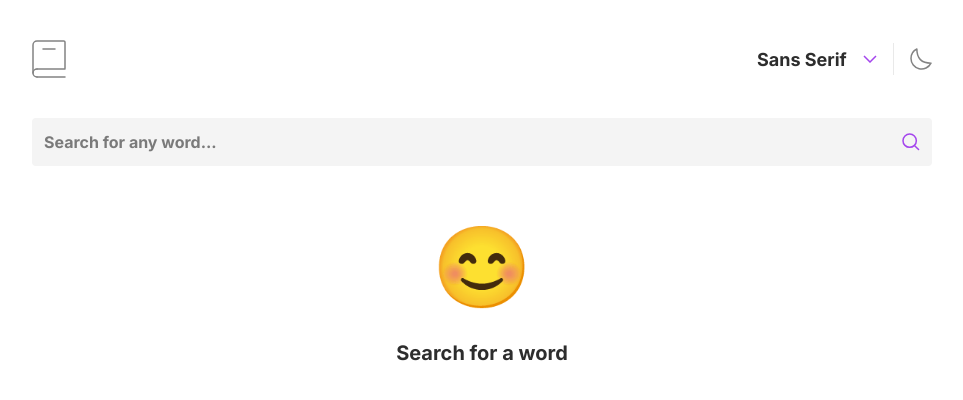
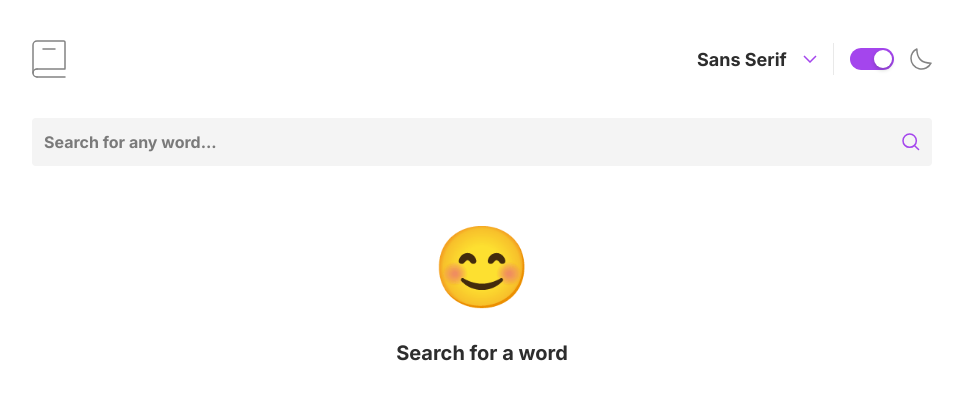
Before and after one commit to OIDemi/dictionary-web-app, a React (Vite) app: page / in a window 1280 px wide. Shown: the top 400 px of the page, without its empty margins (158-1121 px from the left). Built offline with nearby package versions, Linux system fonts and the light colour scheme.

Commit message:
switch for light/dark mode

```diff
--- a/package.json
+++ b/package.json
@@ -11,6 +11,7 @@
   },
   "dependencies": {
     "@tailwindcss/vite": "^4.1.11",
+    "antd": "^5.26.3",
     "react": "^19.1.0",
     "react-dom": "^19.1.0",
     "tailwindcss": "^4.1.11"
--- a/src/Components/Form.jsx
+++ b/src/Components/Form.jsx
@@ -5,6 +5,7 @@ export const Form = ({ text, setText }) => {
   const [focus, setFocus] = useState(false);
   return (
     <form
+      onSubmit={(e) => e.preventDefault()}
       className={`container flex items-center bg-light-gray p-3 rounded-sm ${
         focus ? " outline-purple outline-2" : ""
       }`}
--- a/src/Components/Navbar.jsx
+++ b/src/Components/Navbar.jsx
@@ -3,14 +3,26 @@ import Logo from "../assets/logo.svg";
 import VerticalLine from "../assets/vertical-line.svg?react";
 import Moon from "../assets/icon-moon.svg?react";
 import DownArrow from "../assets/icon-arrow-down.svg?react";
+import { ConfigProvider, Switch } from "antd";
 export const Navbar = () => {
   const [selectedFont, setSelectedFont] = useState("sans-serif");
+  const onChange = (checked) => {
+    console.log(`switch to ${checked}`);
+  };
 
   useEffect(() => {
     document.body.classList.add(selectedFont);
     return () => document.body.classList.remove(selectedFont);
   }, [selectedFont]);
+
   return (
+    <ConfigProvider
+      theme={{
+        token: {
+          colorPrimary: "#a445ed",
+        },
+      }}
+    >
       <header className='container flex justify-between items-center py-10'>
         <img src={Logo} alt='Dictionary Logo' />
         <div className='flex justify-between items-center gap-4'>
@@ -27,8 +39,10 @@ export const Navbar = () => {
             <DownArrow />
           </div>
           <VerticalLine />
+          <Switch defaultChecked onChange={onChange} />
           <Moon />
         </div>
       </header>
+    </ConfigProvider>
   );
 };
```
Also changed, not shown: 1 other file (tests, documents, lock files or other folders). Lines whose indentation alone changed are shown as unchanged.
